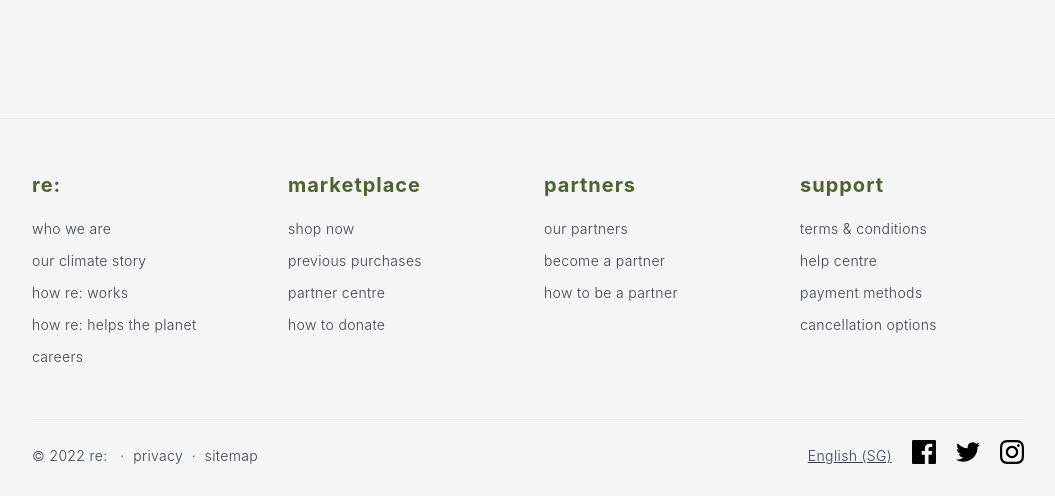
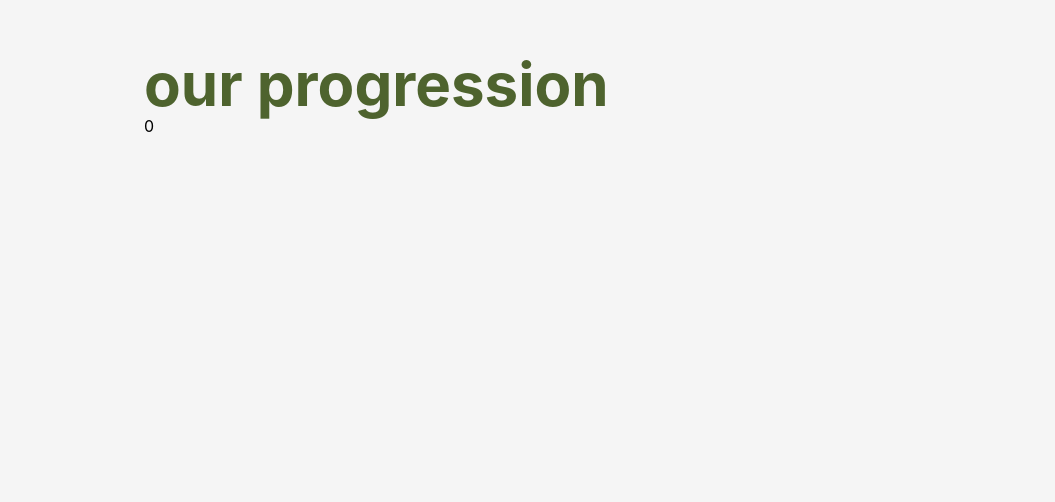
Before and after one commit to AustenLeow/203_frontendcopy, a Next.js app: page / in a window 1280 px wide. Shown: the part 2266-2768 px from the top of the page, without its empty margins (112-1167 px from the left). Built offline with nearby package versions, Linux system fonts and the light colour scheme; no server answers.

Commit message:
stats in home page

```diff
--- a/pages/index.js
+++ b/pages/index.js
@@ -8,6 +8,8 @@ import { useState, useEffect } from "react";
 export default function Home() {
 
   const [auth, setAuth] = useState({ loggedIn: false });
+  const [userCount, setUserCount] = useState(0)
+
 
   useEffect(() => {
     if (localStorage.getItem("token")) {
@@ -16,7 +18,21 @@ export default function Home() {
       setAuth(false);
     }
     console.log("Logged in");
+    fetchUserCount()
   });
+
+  async function fetchUserCount() {
+    const res = await fetch('http://localhost:8080/api/v1/totalusers', {
+      headers: {
+        "Content-Type": "application/json",
+        "Authorization": "Bearer " + localStorage.getItem("token")
+      }
+    })
+    if (res.ok) {
+      const text = await res.text()
+      setUserCount(text)
+    }
+  }
 
   return (
     <div>
@@ -100,6 +116,14 @@ export default function Home() {
           </div>
           <div className="flex flex-col items-center justify-center">cycle</div>
         </div>
+        <div className="h-screen w-3/5 m-auto">
+          <div className="flex flex-col items-start justify-center text-6xl font-bold text-[#4E632E]">
+            our progression
+          </div>
+          <div>
+            {userCount}
+          </div>
+        </div>
       </Layout>
     </div>
   );
```
